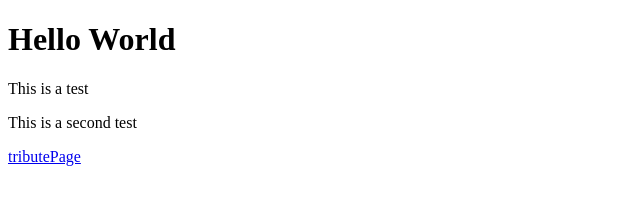
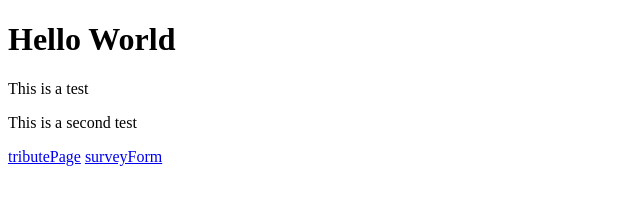
Before and after one commit to CaninaFeca/CaninaFeca.github.io, a plain HTML site: page index.html in a window 1280 px wide. Shown: the whole page, without its empty margins (0-640 px from the left). Drawn offline with Linux system fonts and the light colour scheme.

Commit message:
added a link for surveyForm page

```diff
--- a/index.html
+++ b/index.html
@@ -5,5 +5,6 @@
 <p>This is a test</p>
 <p>This is a second test</p>
 <a href="https://caninafeca.github.io/tributePage/" target="_blank">tributePage</a>
+<a href="https://caninafeca.github.io/surveyForm/" target="_blank">surveyForm</a>
 </body>
 </html>
```
